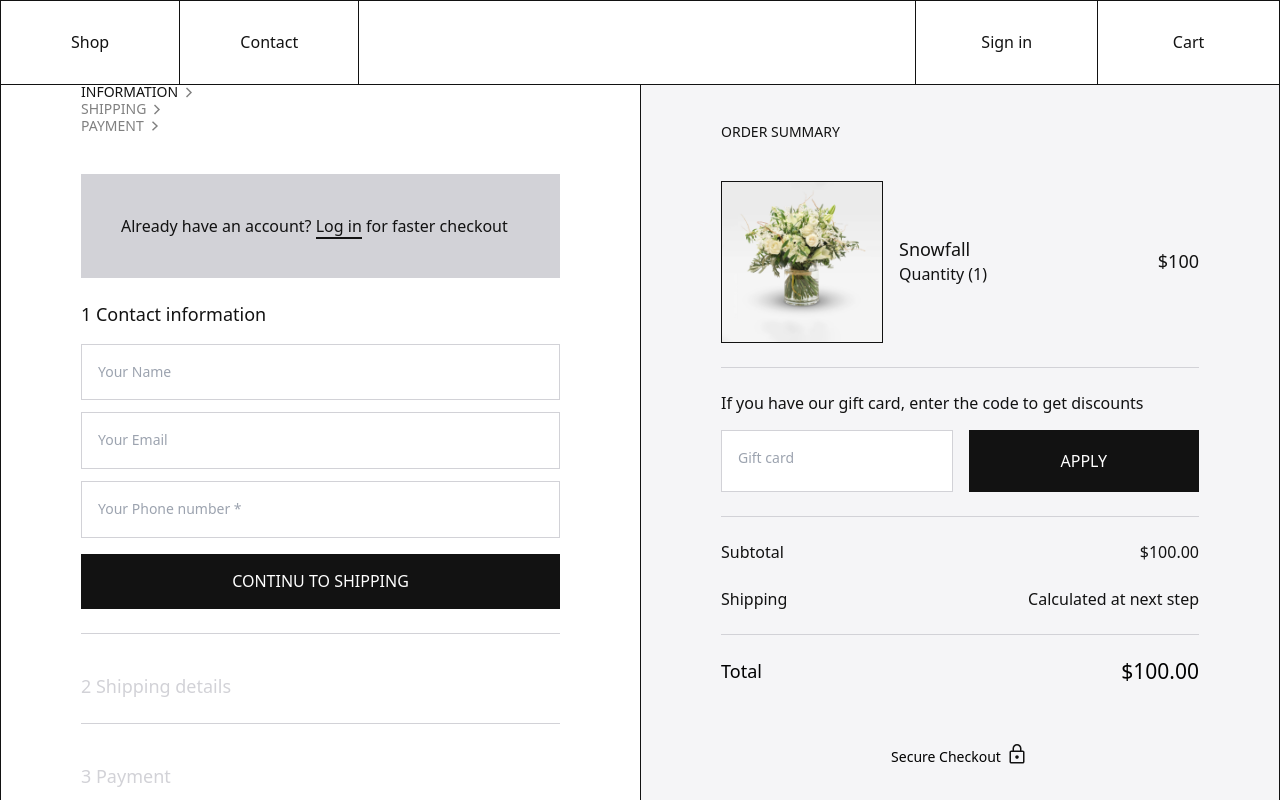
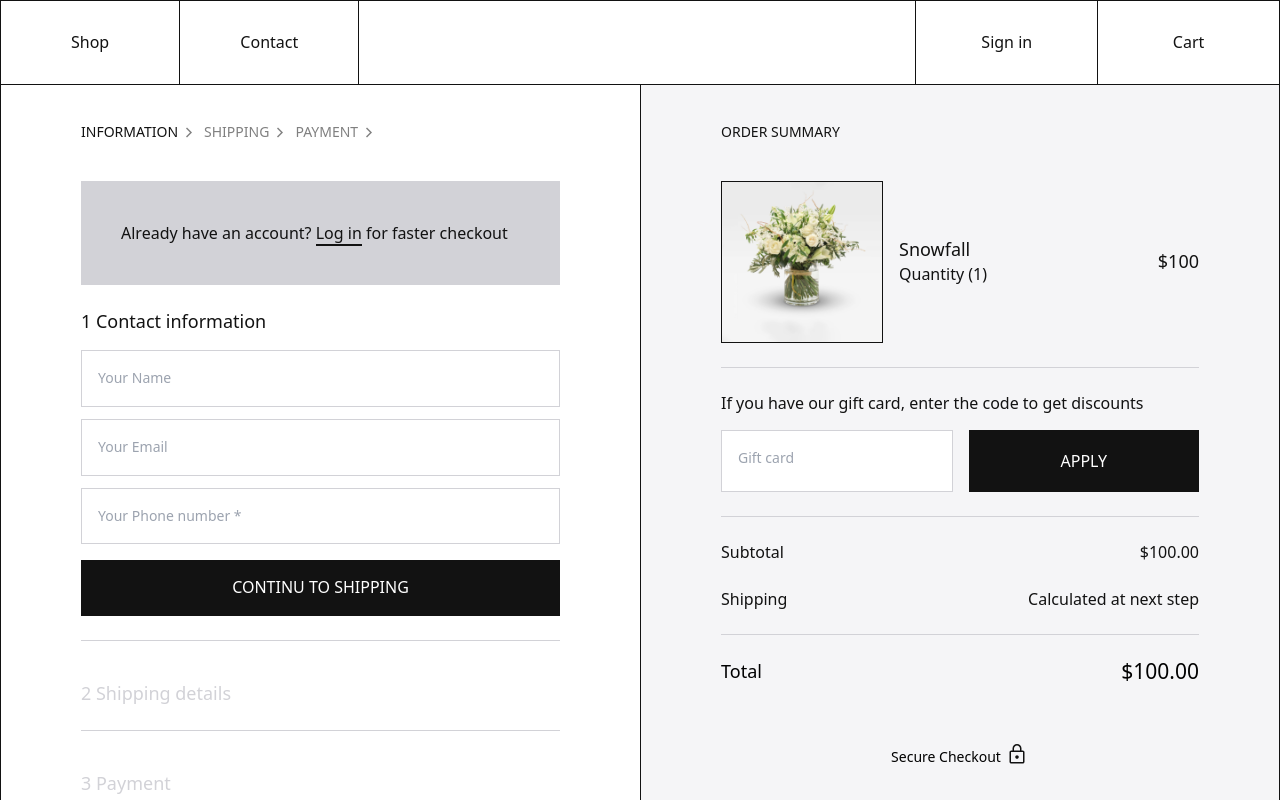
Before and after one commit to jaswant7696/----Flowers-shop, a React (Vite) app: page /Contatinfo in a window 1280 px wide. Shown: the top 800 px of the page. Built offline with nearby package versions, Linux system fonts and the light colour scheme.

Commit message:
first commoot

```diff
--- a/src/components/Contatinfo/Sectioncheckout.jsx
+++ b/src/components/Contatinfo/Sectioncheckout.jsx
@@ -23,7 +23,7 @@ export const Sectioncheckout = () => {
                         <div className='sm:px-20 px-4 '>
 
                             <>
-                                <div >
+                                <div className='flex gap-3 mt-10' >
                                     <div className='flex gap-2'>
                                         <h1 className={`font-medium text-sm  leading-[120%] ${stap === 1 ? "text-black-black_header" : "text-gray-gray_color"}`}>INFORMATION</h1>
                                         <img src={vector} alt="vector" />
--- a/src/components/common/Header.jsx
+++ b/src/components/common/Header.jsx
@@ -54,7 +54,7 @@ export const Header = () => {
                         </div>
 
 
-                        <div className='md:hidden flex relative justify-between border border-black-black_header'>
+                        <div className='md:hidden overflow-auto  flex relative justify-between border border-black-black_header'>
                             <div className="relative border-r transition-0.2s ease-out  border-black-black_header py-4 px-4">
                                 <button onClick={() => setMenu(!menu)}>
                                     <img className={`${menu ? "hidden" : "block"}`} src={menu1} alt="menu" />
```
Also changed, not shown: src/components/OurStory/Story.jsx (line endings or trailing spaces).
